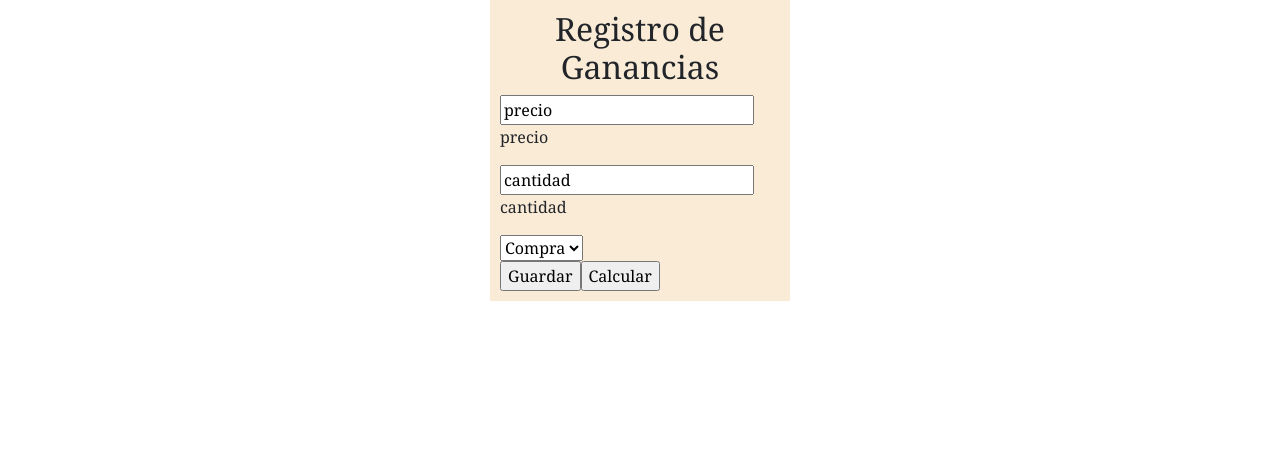
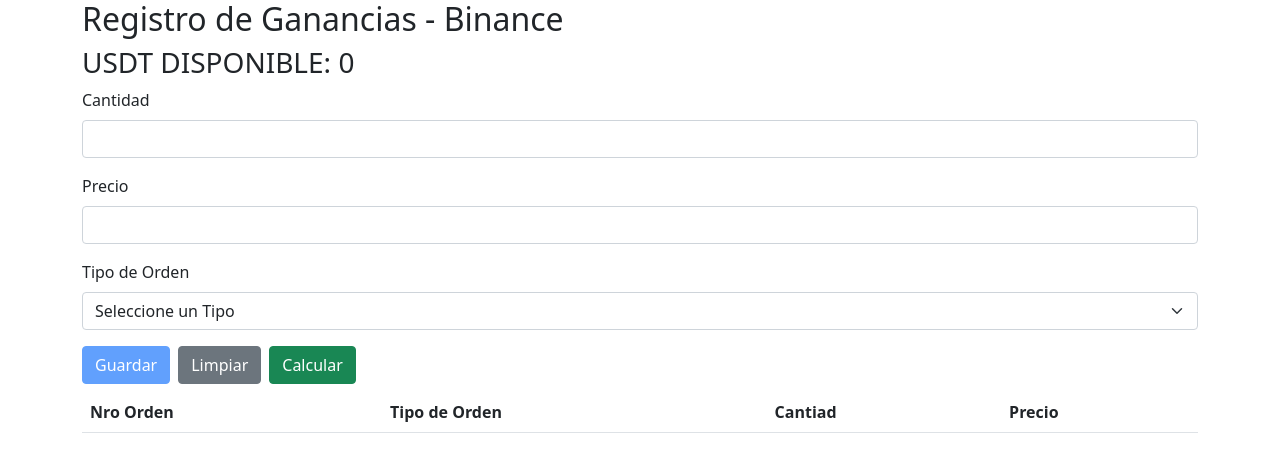
Before and after one commit to jose2889/binance, an Angular app: page / in a window 1280 px wide. Shown: the top 472 px of the page. Built offline with nearby package versions, Linux system fonts and the light colour scheme.

Commit message:
mejoras a la interfaz grafica

```diff
--- a/angular.json
+++ b/angular.json
@@ -1,5 +1,8 @@
 {
   "$schema": "./node_modules/@angular/cli/lib/config/schema.json",
+  "cli": {
+    "analytics": "d8585613-1058-4a5a-bc63-6b2dc49937ef"
+  },
   "version": 1,
   "newProjectRoot": "projects",
   "projects": {
--- a/package.json
+++ b/package.json
@@ -20,6 +20,7 @@
     "@angular/platform-browser-dynamic": "~11.2.5",
     "@angular/router": "~11.2.5",
     "rxjs": "~6.6.0",
+    "sweetalert2": "^10.15.6",
     "tslib": "^2.0.0",
     "zone.js": "~0.11.3"
   },
--- a/src/app/app.component.css
+++ b/src/app/app.component.css
@@ -1,14 +1,14 @@
-.container{
+/* .container{
     width: 300px;
     padding: 10px;
     background-color: antiquewhite;
     font-family: Georgia, 'Times New Roman', Times, serif;
 
 
-}
+} */
 
-.formulario{
+/* .formulario{
     text-align: center;
     font-family: Georgia, 'Times New Roman', Times, serif;
     font-size: 20px;
-}
+} */
--- a/src/app/app.component.html
+++ b/src/app/app.component.html
@@ -1,30 +1,47 @@
 <div class="container">
-<form [formGroup]="miFormulario">
-  <div class=" formulario">
-  <h2 >Registro de Ganancias</h2>
+  <h2>Registro de Ganancias - Binance</h2>
+  <h3>USDT DISPONIBLE: {{disponible}}</h3>
+<form [formGroup]="formGroup" (ngSubmit)="guardar()">
+
+  <div class="mb-3">
+    <label for="cantidad" class="form-label">Cantidad</label>
+    <input type="text" class="form-control" name="cantidad" id="cantidad" formControlName="cantidad">
   </div>
 
-  <div>
-  <input type="text" name="cantidad" placeholder="Cantidad" formControlName="cantidad" [ngModel]="cantidad">
-  <p>{{cantidad}}</p>
-  <input type="text" name="precio" placeholder="Precio" formControlName="precio" [ngModel]="precio">
-  <p>{{precio}}</p>
+  <div class="mb-3">
+    <label for="precio" class="form-label">Precio</label>
+    <input type="text" class="form-control" name="precio" id="precio" formControlName="precio">
   </div>
 
-  <div>
-  <select name="" id="">
+  <div class="mb-3">
+    <label for="precio" class="form-label">Tipo de Orden</label>
+  <select class="form-select" formControlName="tipo">
+    <option value="">Seleccione un Tipo</option>
     <option value="1">Compra</option>
-    <option value="1">Venta</option>
+    <option value="2">Venta</option>
   </select>
   </div>
+  <button [disabled]="!this.formGroup.valid" class="btn btn-primary" type="submit">Guardar</button>
+  <button class="btn btn-secondary mx-2" type="reset">Limpiar</button>
+  <button class="btn btn-success" (click)="calcular()">Calcular</button>
+</form>
 
-
-  <div>
-  <input type="submit" value="Guardar">
-  <input type="submit" value="Calcular">
-  </div>
-
-
-
-</form>
+<table class="table mt-2 table-hover">
+  <thead class="thead-light">
+    <tr>
+      <th scope="col">Nro Orden</th>
+      <th scope="col">Tipo de Orden</th>
+      <th scope="col">Cantiad</th>
+      <th scope="col">Precio</th>
+    </tr>
+  </thead>
+  <tbody *ngFor="let item of ordenes" [class]="item.tipo == 1 ? 'table-success' : 'table-danger'">
+    <tr>
+      <th scope="row">{{item.id}}</th>
+      <td>{{item.tipo == 1 ? 'Compra' : 'Venta'}}</td>
+      <td>{{item.cantidad}}</td>
+      <td>{{item.precio}}</td>
+    </tr>
+  </tbody>
+</table>
 </div>
--- a/src/app/app.component.ts
+++ b/src/app/app.component.ts
@@ -1,5 +1,6 @@
 import { Component } from '@angular/core';
-import { FormControl, FormGroup, Validators } from '@angular/forms';
+import { FormBuilder, FormGroup, Validators } from '@angular/forms';
+import Swal from 'sweetalert2'
 
 @Component({
   selector: 'app-root',
@@ -7,12 +8,103 @@
   styleUrls: ['./app.component.css']
 })
 export class AppComponent {
-  title = 'binance';
-  miFormulario=new FormGroup({
-    cantidad:new FormControl('' , Validators.required),
-    precio:new FormControl('', Validators.required)
-  })
+  public formGroup: FormGroup;
+   oredenCompra = [];
+   oredenVenta = [];
+   contador = 0;
+   ordenes = [];
+   ganancia = 0
+    disponible = 0;
+    tasa = 0;
+    spreed2 = 0;
+    total = 0;
 
-  cantidad: any= "precio";
-  precio:any= "cantidad";
+  constructor( private formBuilder: FormBuilder ) { }
+
+  public ngOnInit() {
+    this.buildForm();
+
+  }
+
+  private buildForm(){
+    this.formGroup = this.formBuilder.group({
+      cantidad: ['', Validators.required],
+      precio: ['', Validators.required],
+      tipo: ['', Validators.required]
+    });
+  }
+
+  guardar(){
+    console.log(this.formGroup.value.tipo);
+
+    let cantidad = parseFloat(this.formGroup.value.cantidad) ;
+    let precio = parseFloat(this.formGroup.value.precio);
+    let tipo = parseInt(this.formGroup.value.tipo);
+
+    this.ordenes.push({cantidad, precio, tipo, id:this.ordenes.length+1 });
+
+    if (tipo == 1) {
+      this.oredenCompra.push({cantidad, precio, estado:1});
+      this.disponible = this.disponible + cantidad;
+      this.tasa = precio;
+    }
+
+    if (tipo == 2) {
+      this.oredenVenta.push({cantidad, precio, estado:1});
+      this.disponible = this.disponible - cantidad;
+
+    }
+    this.formGroup.reset();
+
+    console.log(this.oredenCompra);
+    console.log(this.oredenVenta);
+  }
+
+  calcular() {
+
+    let auxCompra = this.oredenCompra;
+    let auxVenta = this.oredenVenta;
+    let spreed = 0;
+
+        this.oredenCompra.forEach(orden => {
+
+            for (let i = 0; i < this.oredenVenta.length; i++)
+            {
+                console.log("aqui", orden.cantidad >= this.oredenVenta[i].cantidad)
+                if (orden.cantidad >= this.oredenVenta[i].cantidad){
+
+                    spreed = this.oredenVenta[i].precio - orden.precio;
+                    this.ganancia = this.ganancia + (this.oredenVenta[i].cantidad * spreed);
+                    orden.cantidad = orden.cantidad - this.oredenVenta[i].cantidad;
+                    this.oredenVenta[i].estado = 0;
+                    console.log("GANANCIA: ",this.ganancia);
+                }
+
+                if (orden.cantidad < this.oredenVenta[i].cantidad){
+                    // if (oredenVenta[i].estado == 1){
+                        let restante = this.oredenVenta[i].cantidad - orden.cantidad;
+                        spreed = this.oredenVenta[i].precio - orden.precio;
+                        this.ganancia = this.ganancia + (orden.cantidad * spreed);
+                        this.oredenVenta[i].cantidad = restante;
+                        orden.estado = 0;
+                        console.log("GANANCIA", this.ganancia);
+                        console.log("se rompe el ciclo");
+                        break;
+                    // }
+
+                }
+            }
+            console.log(orden);
+        });
+
+        this.oredenCompra = auxCompra;
+        this.oredenVenta = auxVenta;
+
+        Swal.fire({
+          icon: 'success',
+          title: 'Calculo de Ganancias',
+          text: 'Ganancia: '+ this.ganancia
+        })
+    }
+
 }
```
Also changed, not shown: 2 other files (tests, documents, lock files or other folders).
